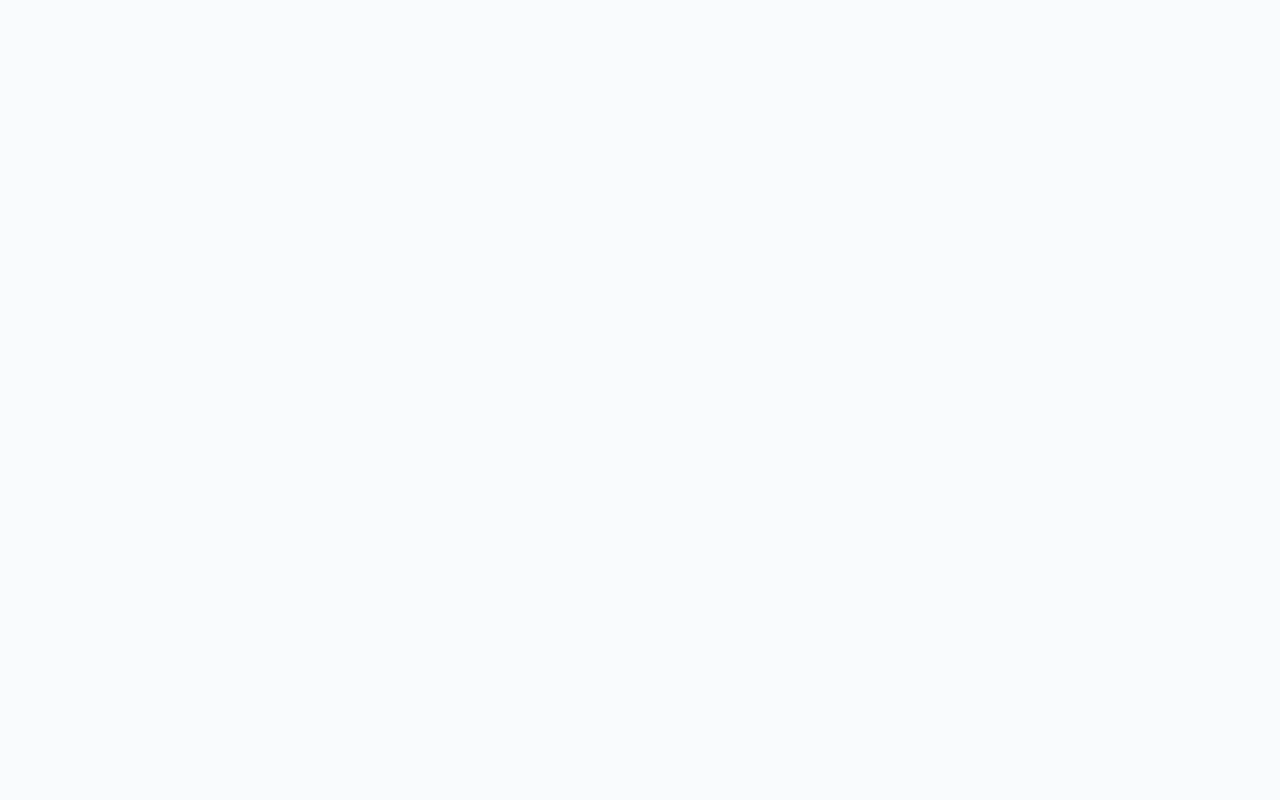
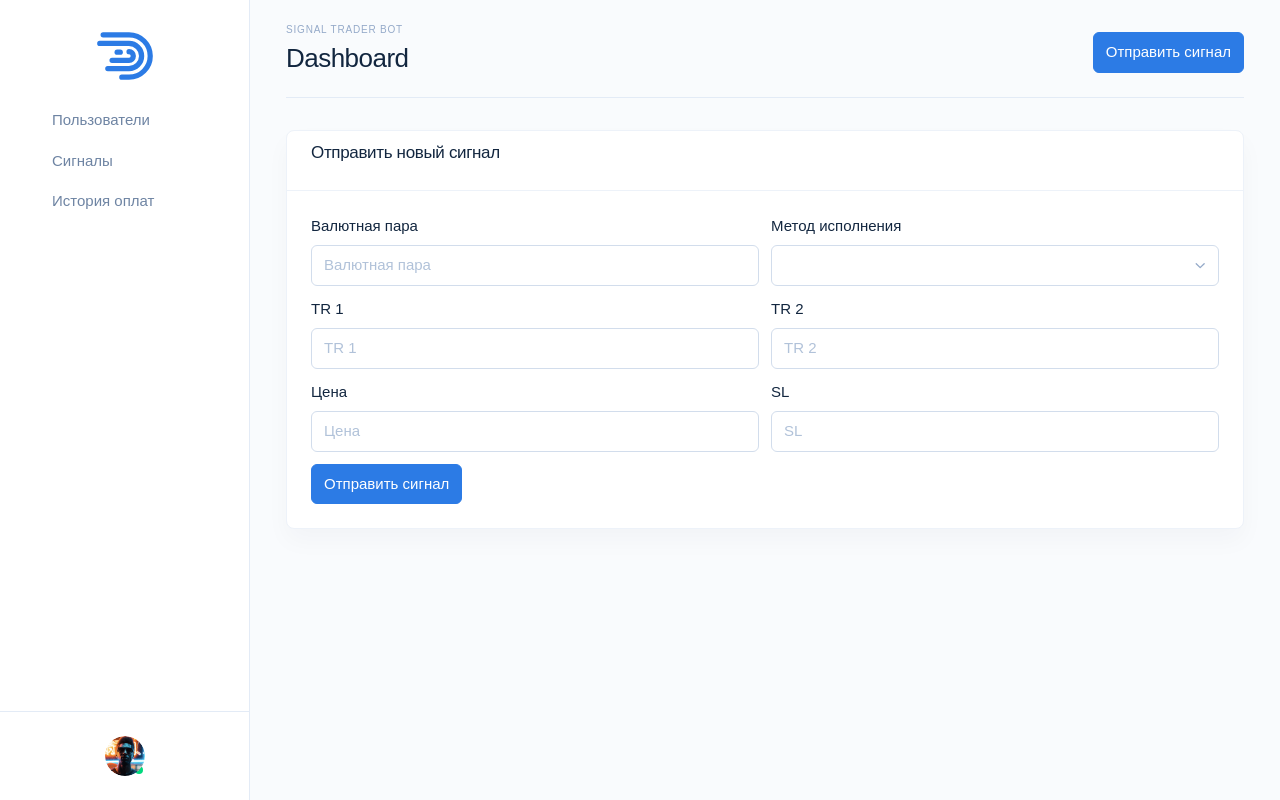
Before and after one commit to dmitriyl99/signal-traider-bot, a Vue app in the folder frontend/: page /#/signals/create in a window 1280 px wide. Before the commit this address had no page. Built offline with nearby package versions, Linux system fonts and the light colour scheme; grey boxes are pictures that could not be loaded; a web font is replaced by a local one.

Commit message:
Send signal form

```diff
--- /dev/null
+++ b/frontend/src/api/signalsApi.js
@@ -0,0 +1,26 @@
+import apiInstance from "./index";
+
+
+function sendSignal(
+    currencyPair,
+    executionMethod,
+    price,
+    tr_1,
+    tr_2,
+    sl
+) {
+    let payload = {
+        currency_pair: currencyPair,
+        execution_method: executionMethod,
+        price: price * 100,
+        tr_1,
+        tr_2,
+        sl
+    }
+
+    return apiInstance.post('/signals', payload);
+}
+
+export default {
+    sendSignal
+}
--- a/frontend/src/components/Header.vue
+++ b/frontend/src/components/Header.vue
@@ -20,9 +20,9 @@
           </div>
           <div class="col-auto">
             <!-- Button -->
-            <a href="#!" class="btn btn-primary lift">
+            <router-link :to="{name: 'CreateSignal'}" class="btn btn-primary lift">
               Отправить сигнал
-            </a>
+            </router-link>
 
           </div>
         </div> <!-- / .row -->
--- a/frontend/src/router/index.js
+++ b/frontend/src/router/index.js
@@ -2,6 +2,8 @@ import {createRouter, createWebHashHistory} from 'vue-router'
 import Dashboard from '../views/Dashboard.vue';
 import UsersList from "../views/Users/UsersList";
 import PaymentsList from "../views/payments/PaymentsList";
+import ListSignals from "../views/Signals/ListSignals";
+import CreateSignal from "../views/Signals/CreateSignal";
 import Login from "../views/auth/Login";
 
 const routes = [
@@ -30,6 +32,22 @@ const routes = [
         }
     },
     {
+        path: '/signals',
+        name: 'ListSignals',
+        component: ListSignals,
+        meta: {
+            layout: 'AppLayoutAdmin'
+        },
+    },
+    {
+        path: '/signals/create',
+        component: CreateSignal,
+        name: 'CreateSignal',
+        meta: {
+            layout: 'AppLayoutAdmin'
+        },
+    },
+    {
         path: '/auth/login',
         name: 'auth.login',
 
--- /dev/null
+++ b/frontend/src/views/Signals/CreateSignal.vue
@@ -0,0 +1,83 @@
+<template>
+  <div class="card">
+    <div class="card-header">
+      <h3>Отправить новый сигнал</h3>
+    </div>
+    <div class="card-body">
+      <form v-on:submit.prevent="onFormSubmit">
+        <div class="row g-3">
+          <div class="col-12 col-md-6 mb-3">
+            <label for="currency_pair" class="form-label">Валютная пара</label>
+            <input type="text" class="form-control" id="currency_pair" placeholder="Валютная пара" v-model="currency_pair"/>
+          </div>
+          <div class="col-12 col-md-6 mb-3">
+            <label for="execution_method" class="form-label">Метод исполнения</label>
+            <select type="text" class="form-select" id="execution_method" v-model="execution_method">
+              <option value="sell">Sell</option>
+              <option value="buy">Buy</option>
+              <option value="sell_limit">Sell Limit</option>
+              <option value="buy_limit">Buy Limit</option>
+              <option value="sell_stop">Sell Stop</option>
+              <option value="buy_stop">Buy Stop</option>
+            </select>
+          </div>
+        </div>
+        <div class="row g-3">
+          <div class="col-12 col-md-6 mb-3">
+            <label for="tr_1" class="form-label">TR 1</label>
+            <input type="text" class="form-control" id="tr_1" placeholder="TR 1" v-model="tr_1"/>
+          </div>
+          <div class="col-12 col-md-6 mb-3">
+            <label for="tr_2" class="form-label">TR 2</label>
+            <input type="text" class="form-control" id="tr_2" placeholder="TR 2" v-model="tr_2"/>
+          </div>
+        </div>
+        <div class="row g-3">
+          <div class="col-12 col-md-6 mb-3">
+            <label for="price" class="form-label">Цена</label>
+            <input type="number" class="form-control" id="price" placeholder="Цена" v-model="price"/>
+          </div>
+          <div class="col-12 col-md-6 mb-3">
+            <label for="sl" class="form-label">SL</label>
+            <input type="text" class="form-control" id="sl" placeholder="SL" v-model="sl"/>
+          </div>
+        </div>
+
+        <!-- Button -->
+        <button class="btn btn-primary" type="submit" v-html="isLoading ? 'Отправляю, подождите...' : 'Отправить сигнал'"/>
+        <span class="text-success ms-3" v-if="successText != null">{{ successText }}</span>
+
+      </form>
+    </div>
+  </div>
+</template>
+
+<script>
+import signalsApi from "../../api/signalsApi";
+
+export default {
+  name: "CreateSignal",
+  data: () => ({
+    currency_pair: null,
+    execution_method: null,
+    price: null,
+    tr_1: null,
+    tr_2: null,
+    sl: null,
+    isLoading: false,
+    successText: null
+  }),
+
+  methods: {
+    onFormSubmit() {
+      this.isLoading = true;
+      this.successText = null;
+      signalsApi.sendSignal(this.currency_pair, this.execution_method, this.price, this.tr_1, this.tr_2, this.sl).then(() => {
+        this.successText = 'Сигнал успешно отправлен';
+      }).finally(() => {
+        this.isLoading = false;
+      })
+    }
+  }
+}
+</script>
--- /dev/null
+++ b/frontend/src/views/Signals/ListSignals.vue
@@ -0,0 +1,13 @@
+<template>
+<div></div>
+</template>
+
+<script>
+export default {
+  name: "ListSignals"
+}
+</script>
+
+<style scoped>
+
+</style>
```
